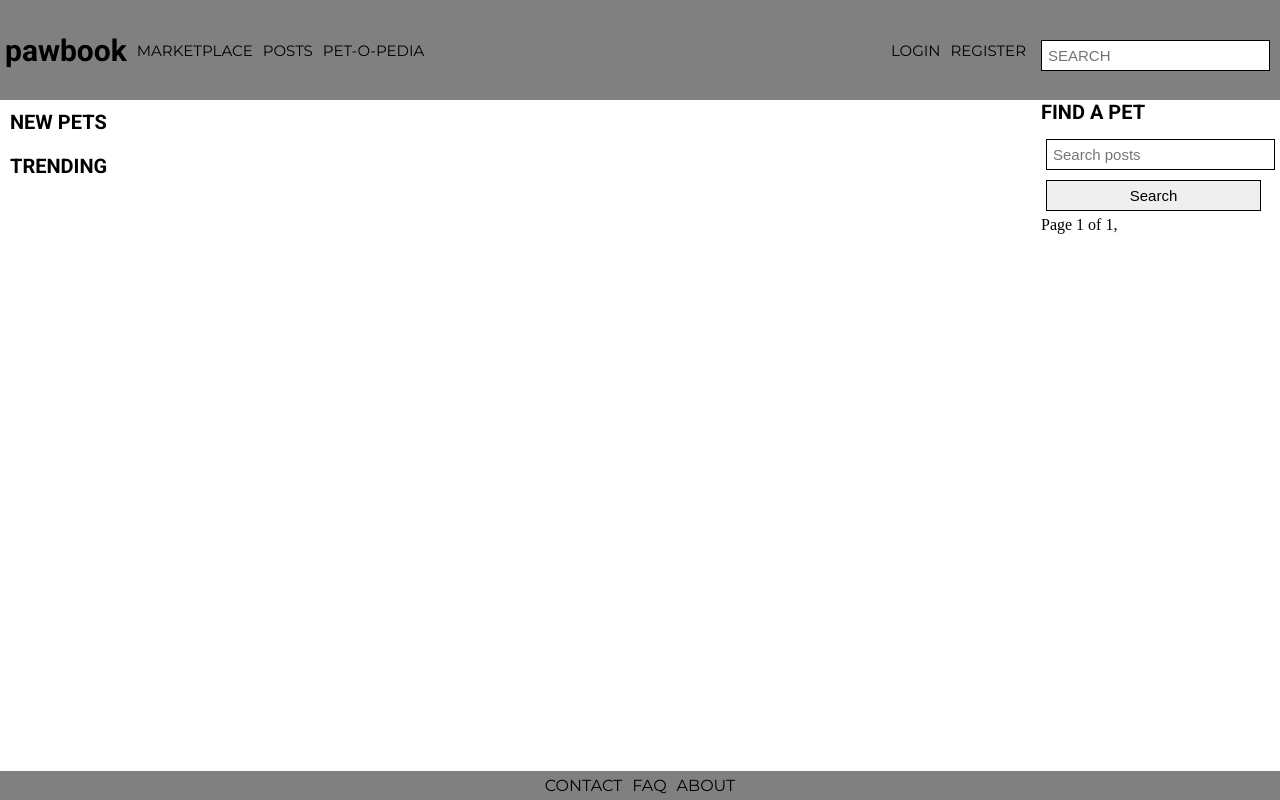
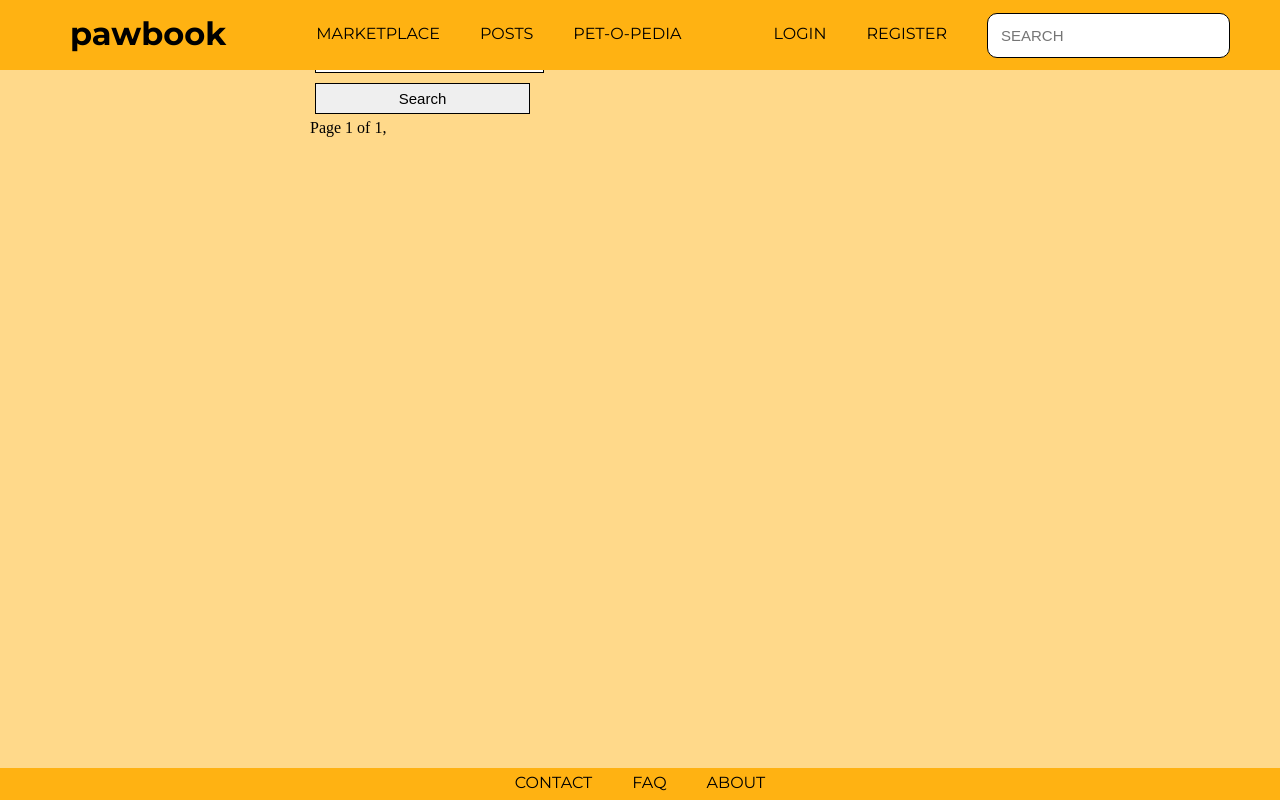
Before and after one commit to PeterDodd/pawbook_wad, a Django app: page / in a window 1280 px wide. Run offline with Django 3.2, Linux system fonts and the light colour scheme; data that the repository does not hold is empty.

Commit message:
Improved CSS and changed the Topbar and Footer's markup and CSS.

```diff
--- a/static/css/base.css
+++ b/static/css/base.css
@@ -1,43 +1,48 @@
-html {
-	height: 100%;
+:root {
+    --color-background: rgb(255, 217, 138);
+    --color-main-accent: rgba(255, 178, 18, 1);
+    --color-main-contrast: rgba(255, 94, 34, 1);
+    --font-headline: 'Roboto';
+    --font-textblock: 'Montserrat';
+}
+body {
+    margin: 0;
+    background-color: var(--color-background);
 }
 
-body {
-	margin: 0px;
-	padding: 0px;
-	min-height: 100%;
-	background-color: white;
-	display: flex;
-	flex-direction: column;
+h1,
+h2,
+h3,
+h4,
+h5,
+h6 {
+    font-family: var(--headline-font);
 }
 
 h1 {
     margin: 0;
-	font-family: 'Roboto';
+    font-size: 2em;
 }
 
 h2 {
     margin: 5px;
-	font-family: 'Roboto';
-	font-size: 30px;
+    font-size: 1.8em;
 }
 
 h3 {
     margin: 0;
-	font-family: 'Roboto';
-	font-size: 20px;
+    font-size: 1.5em;
 }
 
 h4 {
     margin: 5px 0px 5px 0px;
-	font-family: 'Roboto';
     font-size: 12px;
 }
 
 p {
-	font-family: 'Montserrat';
-	font-size: 12px;
-	margin: 5px 0px 5px 0px;
+    font-family: var(--font-textblock);
+    font-size: 1em;
+    margin: 20px 0px 5px 0px;
 }
 
 ul {
@@ -45,17 +50,9 @@ ul {
 }
 
 img {
-	border: 2px solid black;
+    padding: 10px;
 }
 
-.top_bar {
-	background-color: grey;
-	height: 100px;
-	display: flex;
-	justify-content: center;
-	position: fixed;
-	width: 100%;
-}
 
 input {
     padding: 6px;
@@ -88,66 +85,86 @@ a:hover {
     color: white;
 }
 
-.top_bar a {
-	font-size: 15px;
+header,
+footer {
+    background-color: var(--color-main-accent);
+    position: fixed;
+    width: 100%;
+    justify-content: center;
+    left: 0;
 }
 
-.top_bar_content {
+header {
+    top: 0;
+    height: 70px;
+    transition: .3s;
+}
+
+footer {
+    bottom: 0;
+    height: 2em;
     display: flex;
-	flex-grow: 1;
+}
+
+navbar > a,
+footer > a {
+    padding: 10px 20px;
+    height: 100%;
+    box-sizing: border-box;
+    border-bottom: 3px solid transparent;
+    display: flex;
+
+    flex-flow: row;
     align-items: center;
-	max-width: 1500px;
-	flex-direction: row;
+}
+
+navbar > a:hover,
+footer > a:hover {
+    color: white;
+    background-color: var(--color-main-contrast);
+    border-bottom-color: white;
+}
+
+navbar {
+    display: flex;
+    margin: 0 50px;
+    height: 100%;
+    padding: 0;
+}
+
+navbar img.profile_image {
+    padding: 0;
+    border: 1px solid black;
+    display: inline-block;
+    width: 50px;
+    height: 50px;
+    object-fit: cover;
+    margin-right: 10px;
+    box-sizing: border-box;
+    border-radius: 50%;
+
 }
 
 
-.top_bar h1:hover {
-	color: black;
-	display: flex;
+
+navbar > *:nth-child(1) {
+    margin-right: 50px;
+
 }
 
-.element {
-	margin: 5px;
+navbar > *:nth-child(5) {
+    margin-left: auto;
 }
 
-.spacer {
-	flex-grow: 1;
+
+navbar > *:nth-last-child(1) {
+    margin: 0;
+    margin-left: 20px;
+    align-self: center;
 }
 
-.content_body {
-	display: flex;
-	flex-wrap: wrap;
-	justify-content: center;
-	height: 100%;
-	margin-top: 100px;
+navbar input {
+    padding: 13px;
+    margin: auto;
+    border-radius: 10px;
 }
-
-.content_holder {
-	display: flex;
-	flex-direction: column;
-	max-width: 1500px;
-	width: 1000%;
-	margin: 5px;
-}
-
-.footer_bar {
-	display: flex;
-	position: fixed;
-	bottom:0
-	flex-direction: row;
-	justify-content: center;
-	align-items: center;
-	background-color: grey;
-	flex: 0 0 100px
-	height: 100px;
-	width: 100%;
-	bottom: 0px;
-}
-
-.profile_image img {
-	clip: rect(0px,100px,100px,0px);
-	border: 1px solid black;
-	height: 50px;
-	object-fit: cover;
-	border-radius:50%;
-}
--- a/templates/pawbook/bases/baseNoPetInfo.html
+++ b/templates/pawbook/bases/baseNoPetInfo.html
@@ -9,61 +9,36 @@
 		{% endblock %}
 		</title>
 		<link href="https://fonts.googleapis.com/css?family=Montserrat:300,400,500,700|Roboto:300,400,500,700&display=swap" rel="stylesheet">
+		<script src="https://ajax.googleapis.com/ajax/libs/jquery/3.4.1/jquery.min.js"></script>
 		<link rel="stylesheet" href="{% static 'css/base.css' %}" />
 		{% block css_block %}
 		{% endblock %}
 	</head>
 
 	<body>
+        <header>
+            <navbar>
+                <a href="/pawbook/" class="highlight-box">
+                    <h1>pawbook</h1>
+                </a>
+                <a href="/pawbook/marketplace/">MARKETPLACE</a>
+                <a href="/pawbook/posts/">POSTS</a>
+                <a href="/pawbook/pet-o-pedia/">PET-O-PEDIA</a>
 
-		<div class="top_bar">
-			<div class="top_bar_content">
-				<div href="/pawbook/" class="element">
-					<a href="/pawbook/"><h1>pawbook</h1></a>
-				</div>
+                {% if user.is_authenticated %}
+                <a href="/pawbook/pet-o-pedia/"><img src="dog smiling.jpg" alt="User's Profile Picture" class="profile_image">
+                    {{ user.username }}</a>
+                <a href="{% url 'pawbook:logout' %}">Logout</a>
 
-				<div class="element">
-					<a href="/pawbook/marketplace/">MARKETPLACE</a>
-				</div>
-
-				<div class="element">
-					<a href="/pawbook/posts/">POSTS</a>
-				</div>
-
-				<div class="element">
-					<a href="/pawbook/pet-o-pedia/">PET-O-PEDIA</a>
-				</div>
-
-				<div class="spacer">
-
-				</div>
-				{% if user.is_authenticated %}
-					<div class="element">
-						Signed in as: {{ user.username }} <br />
-						<a href="{% url 'pawbook:logout' %}">>Logout<</a>
-					</div>
-
-					<div class="element">
-						<a href="/pawbook/userProfile">MY PROFILE</a>
-					</div>
                 {% else %}
-					<div class="element">
                 <a href="/pawbook/login/">LOGIN</a>
-					</div>
-
-					<div class="element">
                 <a href="/pawbook/register/">REGISTER</a>
-					</div>
                 {% endif %}
-
-
-				<div class="element">
                 <form method = "GET" action = ''>
                     <input type = 'text' name = 'query' placeholder = 'SEARCH'/>
                 </form>
-				</div>
-			</div>
-		</div>
+            </navbar>
+        </header>
 
 		<div class="content_body">
 			<div class = "sub_holder">
@@ -100,19 +75,25 @@
 			</div>
 		</div>
 
-		<div class="footer_bar">
-			<div class="element">
+        <footer>
             <a href="/pawbook/contact/">CONTACT</a>
-			</div>
+            <a href="/pawbook/faq/">FAQ</a>
+            <a href="/pawbook/about/">ABOUT</a>
+        </footer>
 
-			<div class="element">
-				<a href="/pawbook/faq/">FAQ</a>
-			</div>
+        <script>
+            var prevScrollpos = window.pageYOffset;
+            window.onscroll = function() {
+                var currentScrollPos = window.pageYOffset;
+                if (prevScrollpos > currentScrollPos || currentScrollPos < 50) {
+                    $("header").css("top", "0");
+                } else {
+                    $("header").css("top", "-70px");
+                }
+                prevScrollpos = currentScrollPos;
+            }
 
-			<div class="element">
-				<a href="/pawbook/about/">ABOUT</a>
-			</div>
-		</div>
+        </script>
 
 	</body>
 </html>
```
Also changed, not shown: static/css/home.css (+7 -0 lines), templates/pawbook/bases/base.html (+28 -46 lines), templates/pawbook/bases/baseNoPetOrMarket.html (+31 -50 lines). Lines whose indentation alone changed are shown as unchanged.
